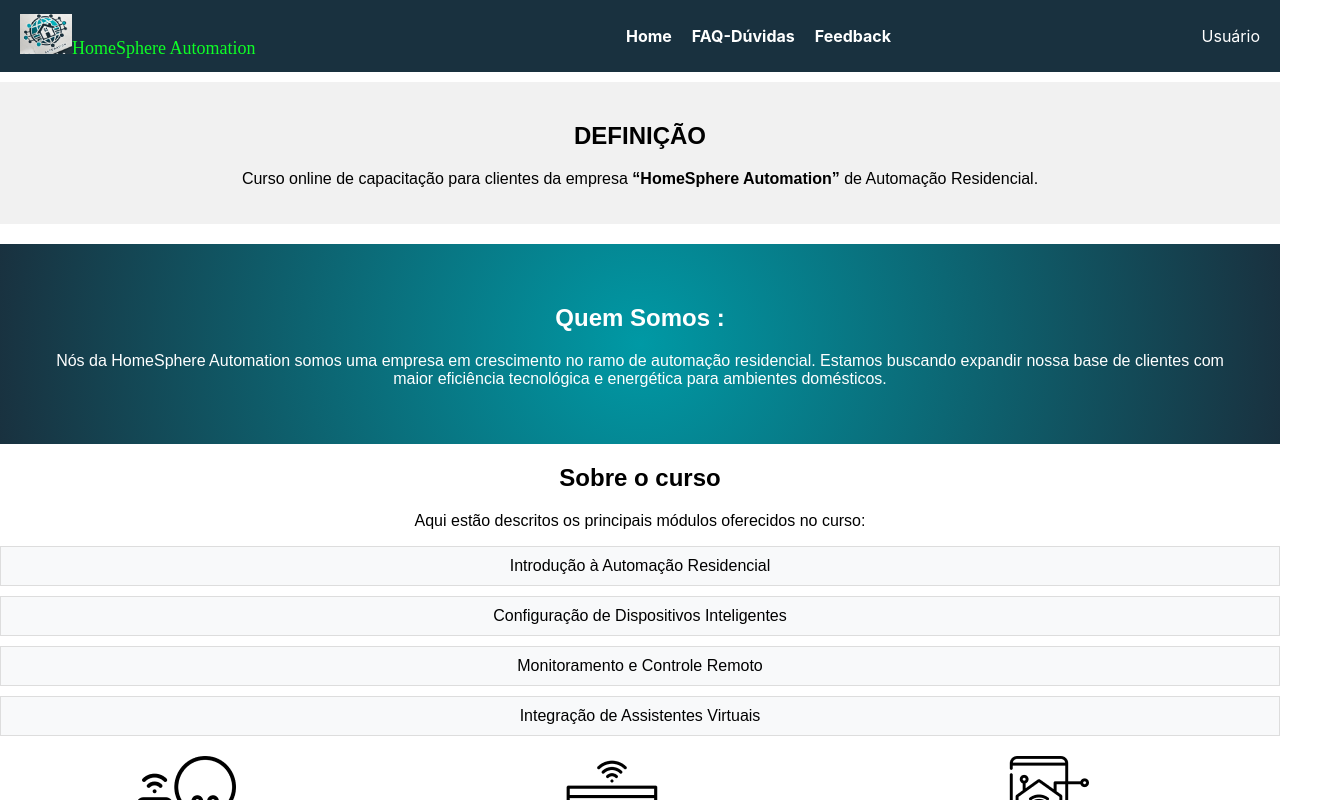
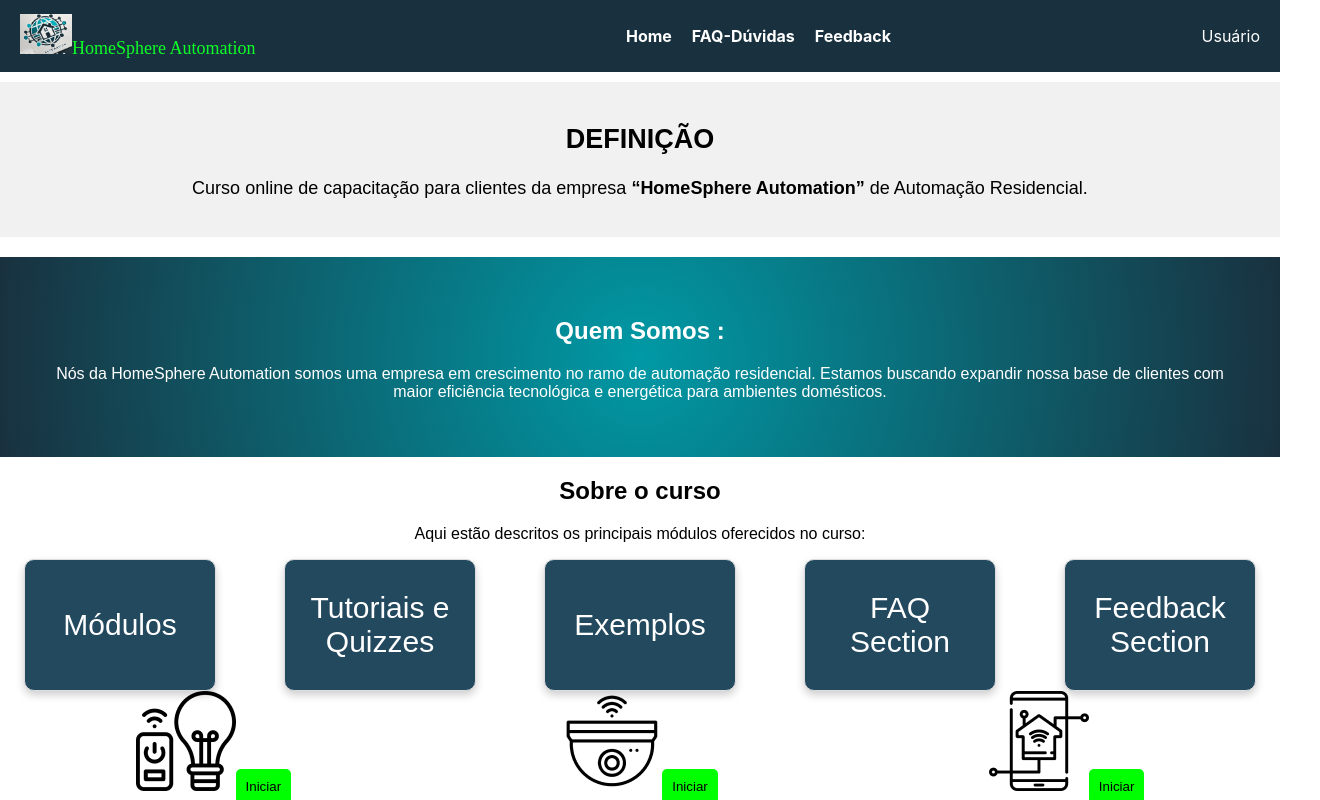
Before and after one commit to TaldoGus/Site-Web-AAI, a React (Create React App) app in the folder SiteAutomacao/: page / in a window 1280 px wide. Shown: the top 800 px of the page, 1320 px wide, since content can reach past the window. Built offline with nearby package versions, Linux system fonts and the light colour scheme.

Commit message:
Class and Css fix
Classes e Css consertados (Cards "Sobre o curso")

```diff
--- a/SiteAutomacao/src/components/Home.css
+++ b/SiteAutomacao/src/components/Home.css
@@ -1,21 +1,28 @@
 .home-container {
   font-family: Arial, sans-serif;
   text-align: center;
+  max-width: 100%; /* Garante que o container não ultrapasse a largura da página */
+  overflow-x: hidden; /* Adicionado para segurança */
+}
 
+html, body {
+  overflow-x: hidden;
+  margin: 0;
+  padding: 0;
 }
 
 
-
+/* Ajustes para as seções */
 .definition {
   background-color: #f1f1f1;
   padding: 20px;
   margin-top: 10px;
+  font-size: large;
 }
 
 .about-us {
-    background: radial-gradient(circle,#0099A5, #19313f); /* Degradê radial de azul para roxo */
+  background: radial-gradient(circle,#0099A5, #19313f);
   color: #fff;
-    color: white;
   padding: 40px;
   margin: 20px 0;
 }
@@ -25,29 +32,34 @@
   margin: 20px 0;
 }
 
-  .course-description {
-    margin-bottom: 20px;
-  }
-
-  .course-description ul {
-    list-style-type: none;
-    padding: 0;
-  }
-
-  .course-description ul li {
-    background-color: #f8f9fa;
-    margin: 10px 0;
-    padding: 10px;
-    border: 1px solid #ddd;
-  }
-
+/* Cartões de descrição dos módulos */
 .course-modules {
   display: flex;
   justify-content: space-around;
+  flex-wrap: wrap;
+  gap: 20px;
+  color: white;
 }
 
-  .module {
+.module-card {
+  background-color: #23495F;
+  padding: 20px;
+  border-radius: 10px; /* Bordas arredondadas */
+  box-shadow: 0 4px 8px rgba(0, 0, 0, 0.2); /* Sombra suave */
+  width: 150px;
+  height: 90px;
+  border: 1px solid #ddd;
+  font-size: 30px;
+  display: flex;
+  justify-content: center;/*justify,alig e tex align todos para centralizar o texto dos cards*/
+  align-items: center;
   text-align: center;
+}
+
+/* Imagens e botões dos módulos */
+.course-modules-images {
+  display: flex;
+  justify-content: space-around;
 }
 
 .module img {
@@ -63,11 +75,14 @@
   cursor: pointer;
 }
 
+/* Ajustes para o rodapé */
 .home-footer {
-    margin-top: 30px;
   background-color: #1b1e23;
   color: #fff;
   padding: 20px;
+  width: 100%;
   position: relative;
-    width: 100%;
+  bottom: 0;
+  text-align: center;
+
 }
--- a/SiteAutomacao/src/components/Home.js
+++ b/SiteAutomacao/src/components/Home.js
@@ -3,10 +3,11 @@
 
 const Home = () => {
   return (
+    <>
       <div className="home-container">
 
         <section className="definition">
-        <h2>DEFINIÇÃO</h2>
+          <h1>DEFINIÇÃO</h1>
           <p>
             Curso online de capacitação para clientes da empresa <strong>“HomeSphere Automation”</strong> de Automação Residencial.
           </p>
@@ -27,16 +28,17 @@
           <h2>Sobre o curso</h2>
           <div className="course-description">
             <p>Aqui estão descritos os principais módulos oferecidos no curso:</p>
-          <ul>
-            <li>Introdução à Automação Residencial</li>
-            <li>Configuração de Dispositivos Inteligentes</li>
-            <li>Monitoramento e Controle Remoto</li>
-            <li>Integração de Assistentes Virtuais</li>
-          </ul>
+            <div className="course-modules">
+              <div className="module-card">Módulos</div>
+              <div className="module-card">Tutoriais e Quizzes</div>
+              <div className="module-card">Exemplos</div>
+              <div className="module-card">FAQ Section</div>
+              <div className="module-card">Feedback Section</div>
+            </div>
           </div>
 
           {/* Imagens com os botões "Iniciar" */}
-        <div className="course-modules">
+          <div className="course-modules-images">
             <div className="module">
               <img src="light-bulb 1.png" alt="Icone Lamp" />
               <button>Iniciar</button>
@@ -51,12 +53,13 @@
             </div>
           </div>
         </section>
+      </div>
 
-      {/* Rodapé */}
+      {/* Rodapé fora do container */}
       <footer className="home-footer">
         <p>&copy; 2023 Todos os direitos reservados a HomeSphere Automation</p>
       </footer>
-    </div>
+    </>
   );
 };
 
```
Lines whose indentation alone changed are shown as unchanged.
